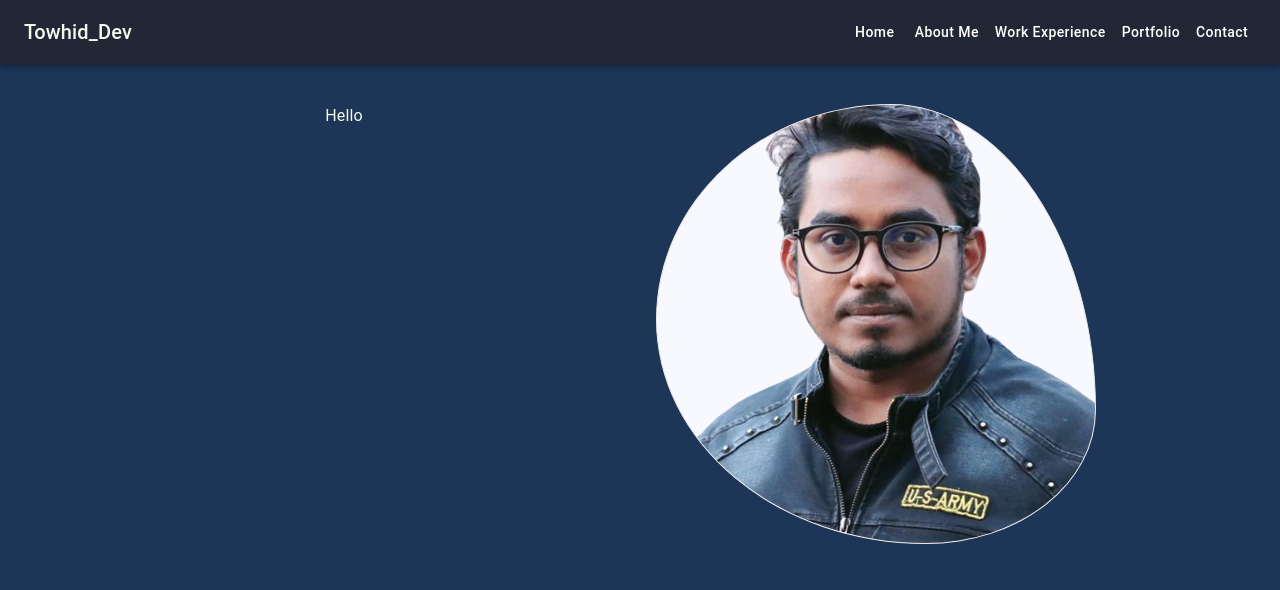
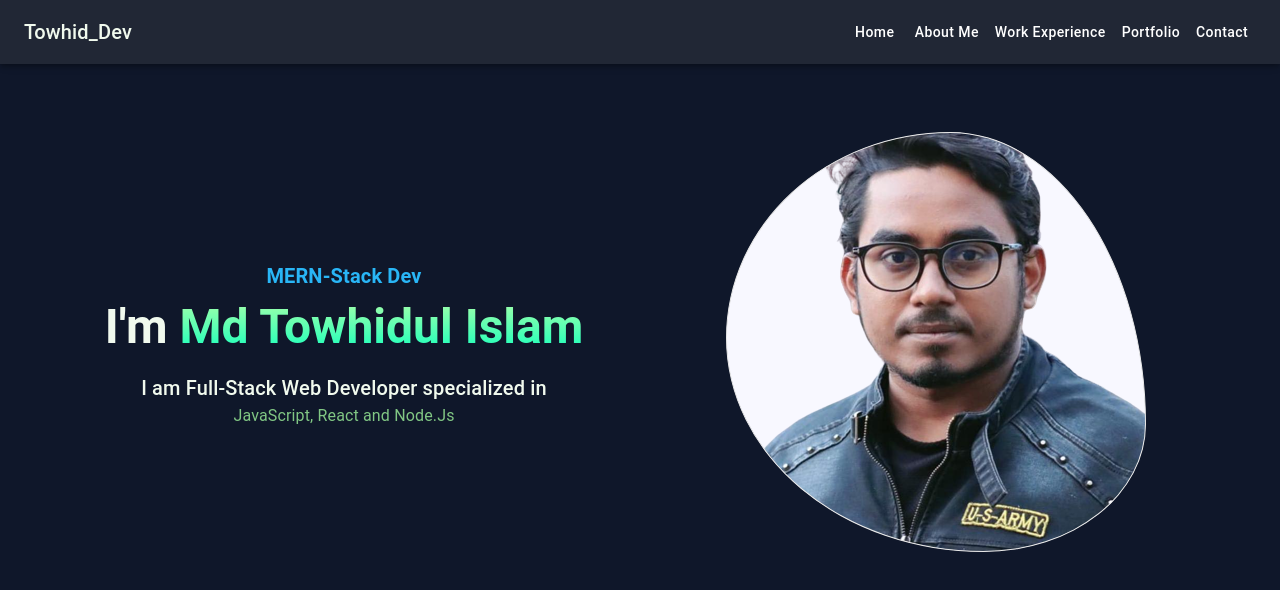
Before and after one commit to tawhidib/towhid_me, a Next.js app: page / in a window 1280 px wide. Shown: the top 590 px of the page. Built offline with nearby package versions, Linux system fonts and the light colour scheme.

Commit message:
style: main skill focus with default success color

```diff
--- a/src/components/Banner.tsx
+++ b/src/components/Banner.tsx
@@ -13,7 +13,16 @@ const Banner = (): JSX.Element => {
       sx={{ mt: "24px", py: "80px", background: "" }}
       className="banner-bg"
     >
-      <Container maxWidth={"lg"} sx={{ mx: "auto" }}>
+      <Container
+        maxWidth={"lg"}
+        sx={{
+          mx: "auto",
+          minHeight: "60dvh",
+          display: "flex",
+          justifyContent: "center",
+          alignItems: "center",
+        }}
+      >
         <Grid container spacing={4}>
           <Grid
             xs={12}
@@ -23,7 +32,44 @@ const Banner = (): JSX.Element => {
               textAlign: "center",
             }}
           >
-            <Typography> Hello</Typography>
+            <Box
+              component={"div"}
+              sx={{
+                display: "flex",
+                justifyContent: "center",
+                alignItems: "center",
+                width: "100%",
+                height: "100%",
+              }}
+            >
+              <div>
+                <Typography
+                  variant="h6"
+                  sx={{ color: "info.main", fontWeight: 600 }}
+                  gutterBottom
+                >
+                  MERN-Stack Dev
+                </Typography>
+                <Typography
+                  variant="h3"
+                  sx={{
+                    fontWeight: "700",
+                  }}
+                  component={"h3"}
+                  gutterBottom
+                >
+                  I'm{" "}
+                  <span className="linear-name-color">Md Towhidul Islam</span>
+                </Typography>
+                <Typography variant="h6" component={"h5"}>
+                  I am Full-Stack Web Developer specialized in
+                  <br />{" "}
+                  <Typography sx={{ color: "success.light" }}>
+                    JavaScript, React and Node.Js
+                  </Typography>
+                </Typography>
+              </div>
+            </Box>
           </Grid>
           <Grid
             xs={12}
@@ -34,15 +80,24 @@ const Banner = (): JSX.Element => {
             }}
           >
             <Box
+              component={"div"}
               sx={{
-                width: "440px",
-                height: "440px",
                 display: "flex",
                 justifyContent: "center",
                 alignItems: "center",
               }}
-              className="water-drop"
-            ></Box>
+            >
+              <Box
+                sx={{
+                  width: "420px",
+                  height: "420px",
+                  display: "flex",
+                  justifyContent: "center",
+                  alignItems: "center",
+                }}
+                className="water-drop"
+              />
+            </Box>
           </Grid>
         </Grid>
       </Container>
--- a/src/lib/themeCumstomization.tsx
+++ b/src/lib/themeCumstomization.tsx
@@ -10,7 +10,7 @@ const CustomTheme = (props: CustomThemeProps): JSX.Element => {
     palette: {
       mode: "dark",
       background: {
-        default: "#1D3557",
+        default: "#0F172A",
       },
       text: {
         primary: "#F1FAEE",
--- a/src/styles/globals.css
+++ b/src/styles/globals.css
@@ -51,3 +51,9 @@
   -ms-border-radius: 68% 32% 64% 36%/59% 59% 41% 41%;
   -o-border-radius: 68% 32% 64% 36%/59% 59% 41% 41%;
 }
+
+.linear-name-color {
+  background: -webkit-linear-gradient(#aaffa9, #11ffbd);
+  -webkit-background-clip: text;
+  -webkit-text-fill-color: transparent;
+}
```
